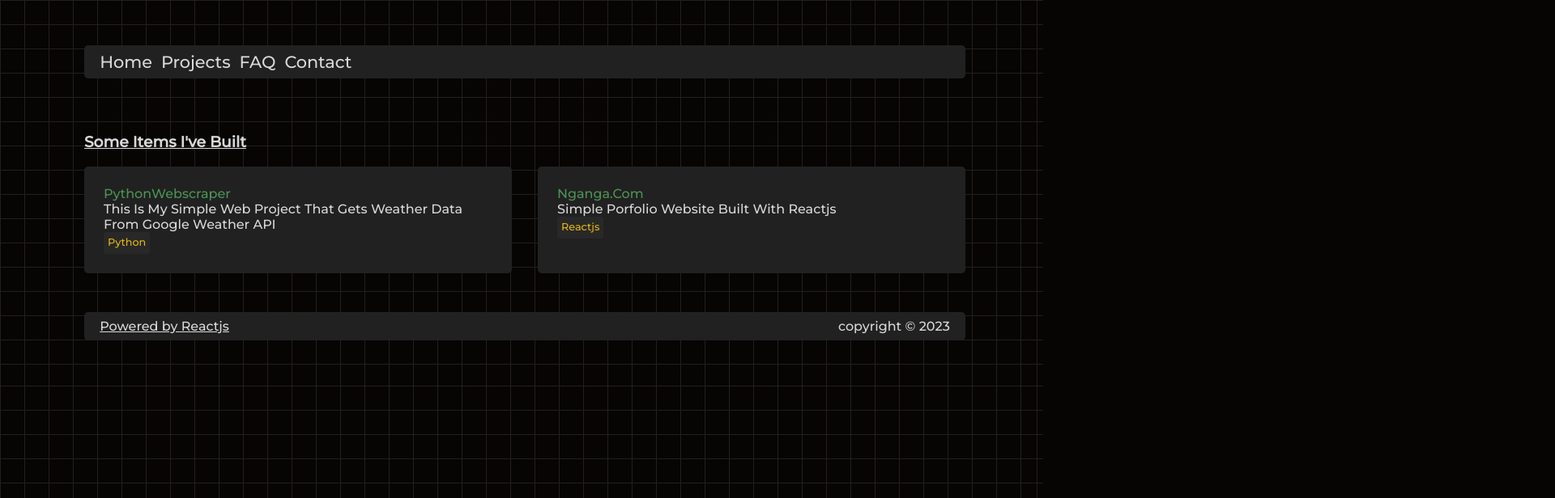
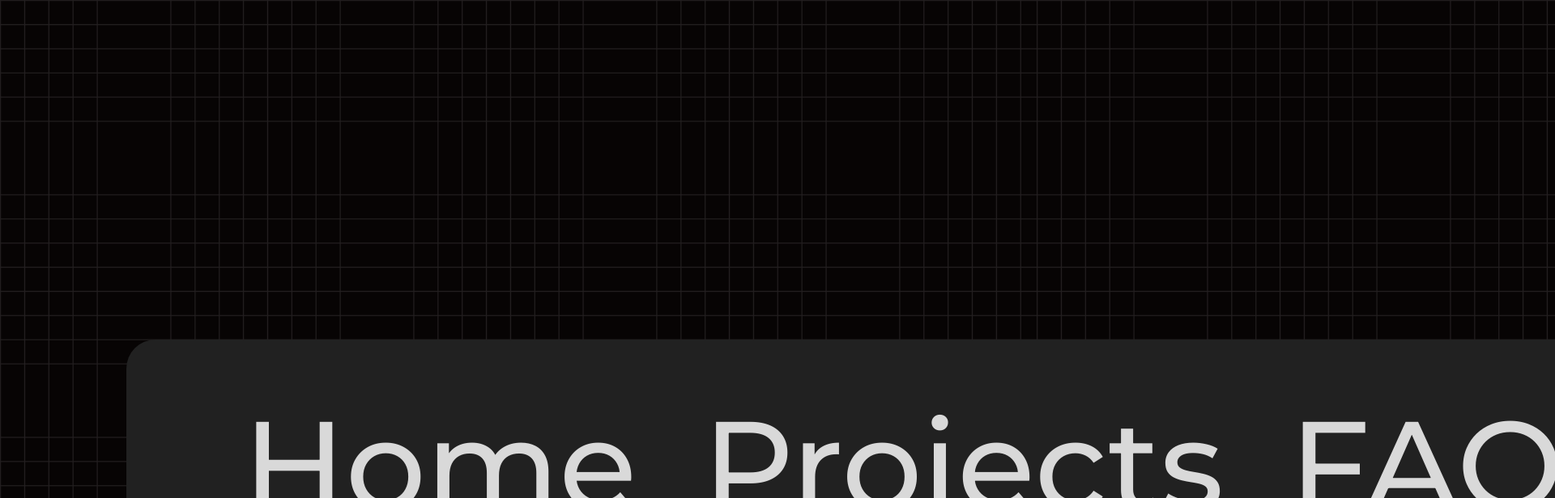
Before and after one commit to dennis-nganga/curly-barnacle, a React (Vite) app: page /projects in a window 1280 px wide. Shown: the top 616 px of the page at 81% size, 1920 px wide, since content can reach past the window. Built offline with nearby package versions, Linux system fonts and the light colour scheme.

Commit message:
update new way 10

```diff
--- a/src/App.css
+++ b/src/App.css
@@ -16,6 +16,7 @@ html body {
   display: flex;
   align-items: center;
   flex-direction: column;
+
   background-image: repeating-linear-gradient(
       to right,
       var(--charcoal),
@@ -35,28 +36,29 @@ html body {
 
   background-color: #070404;
   color: var(--font-color);
+
+
 }
 .div_1 {
   width: 85vw;
   display: grid;
   grid-template-rows: auto;
   gap: 2rem;
+
+
 }
 .main__app {
   margin: 1rem 0rem;
   display: grid;
   gap: 0.1px;
   width: 100%;
+
+
 }
 
-@media (max-width: 760px) {
-  .div_1 {
-    background-color: #e2b714 !important;
-    width: 50vw;
+@media (min-width: 700px) {
+  html body {
+    zoom:7.5;
+    width: 87vw;
   }
 }
-@media screen and (max-width: 900px) {
-  .div_1 {
-    width: 60vw;
-  }
-}
--- a/src/Faq/Faq.css
+++ b/src/Faq/Faq.css
@@ -23,3 +23,9 @@
   font-size: 1rem;
   margin-top: 1px;
 }
+@media screen and (min-width: 300px) {
+  .faq__wrapper {
+    width: 36.5vw;
+
+  }
+}
--- a/src/Navbar/NavBar.css
+++ b/src/Navbar/NavBar.css
@@ -6,6 +6,10 @@
   background-color: #212121;
   border-radius: 0.3rem;
   cursor: pointer;
+  @media screen and (max-width: 700px) {
+    flex-direction: column;
+    align-items: center;
+  }
 }
 
 .nav-bar-div p {
@@ -18,8 +22,8 @@
   color: var(--font-color);
 }
 
-@media screen and (max-width: 400px) {
+@media (min-width: 700px) {
   .nav-bar-div {
-    display: grid;
+    width: 33vw;
   }
 }
--- a/src/Projects/Footer/Footer.css
+++ b/src/Projects/Footer/Footer.css
@@ -1,15 +1,19 @@
-.wrapper__footer{
+.wrapper__footer {
   width: auto;
   display: flex;
   justify-content: space-between;
   flex-wrap: wrap;
-    padding: .5rem 1.2rem;
+  padding: 0.5rem 1.2rem;
   gap: 1.5rem;
   background-color: #212121;
-    border-radius: .3rem;
+  border-radius: 0.3rem;
 }
 .footer a {
   cursor: pointer;
   color: inherit;
-
 }
+@media (min-width: 700px) {
+  .wrapper__footer {
+    width: 33vw;
+  }
+}
--- a/src/Projects/Projects.css
+++ b/src/Projects/Projects.css
@@ -39,3 +39,10 @@ h3 {
   background-color: #282828;
   height: 17px;
 }
+
+@media (min-width: 700px) {
+  .wrapper-items {
+    grid-template-columns: 1fr;
+    width: 36.5vw;
+  }
+}
```
Lines whose indentation alone changed are shown as unchanged.
